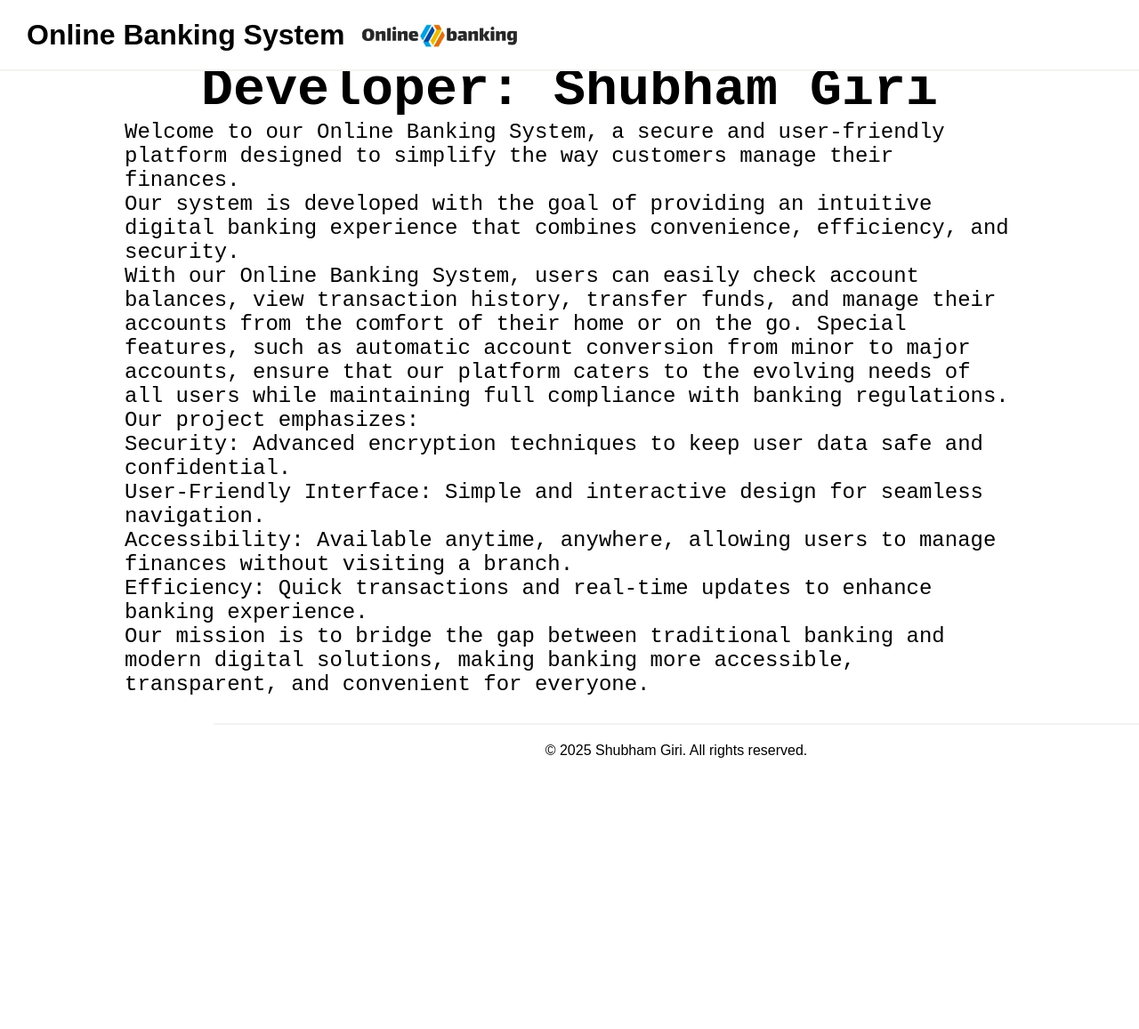
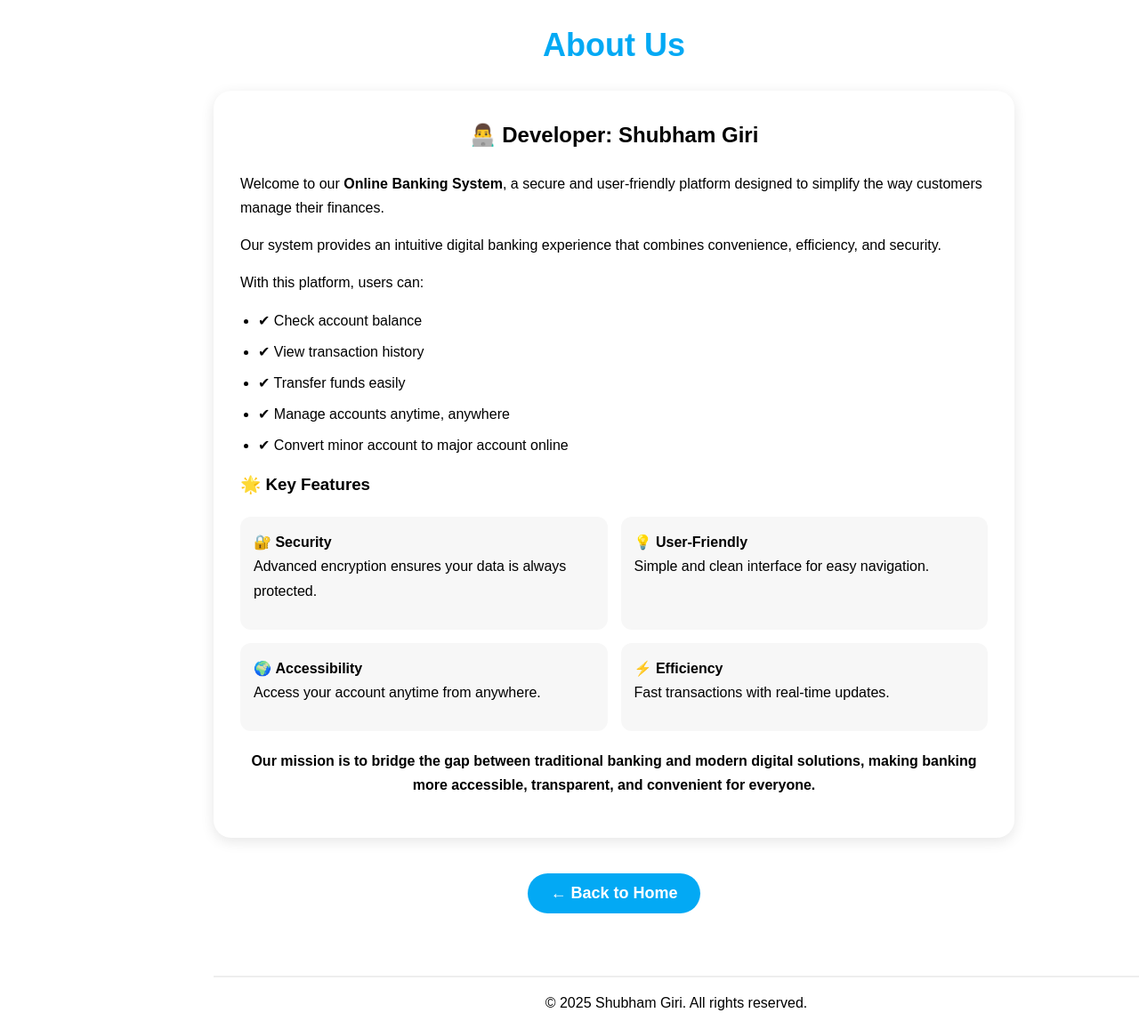
Before and after one commit to shubhamgiri729/online-banking-system, a PHP site: page /HTML/aboutUs.html in a window 1280 px wide. Shown: the whole page at 89% size. Before the commit the page ends 852 px from the top, so only its background shows below. Run offline with PHP 8.4, Linux system fonts and the light colour scheme.

Commit message:
improve About Us page UI with structured layout, feature highlights, and modern design

```diff
--- a/CSS/aboutUs.css
+++ b/CSS/aboutUs.css
@@ -1,13 +1,102 @@
 @import url("home.css");
 
-#creator{
-    margin:30px auto;
-    width:1000px;
-    text-align: center;
-    font-size:40px;
-    font-family: 'Courier New', Courier, monospace;
+.about-container {
+    margin-left: 100px;
+    padding: 30px;
 }
 
-p{
-    font-size: 10vh;
+
+.about-title {
+    text-align: center;
+    font-size: 36px;
+    margin-bottom: 30px;
+    color: #03A9F4;
 }
+
+.about-card {
+    max-width: 900px;
+    margin: auto;
+    background: #ffffff;
+    padding: 30px;
+    border-radius: 20px;
+    box-shadow: 0 4px 15px rgba(0,0,0,0.1);
+    line-height: 1.7;
+}
+
+.developer {
+    text-align: center;
+    margin-bottom: 20px;
+}
+
+.about-card p {
+    font-size: 16px;
+    margin-bottom: 15px;
+}
+
+.about-card ul {
+    margin: 15px 0;
+    padding-left: 20px;
+}
+
+.about-card ul li {
+    margin-bottom: 8px;
+}
+
+.features {
+    display: grid;
+    grid-template-columns: repeat(2, 1fr);
+    gap: 15px;
+    margin: 20px 0;
+}
+
+.feature-box {
+    background: #f7f7f7;
+    padding: 15px;
+    border-radius: 12px;
+    transition: 0.3s;
+}
+
+.feature-box:hover {
+    background: #03A9F4;
+    color: white;
+}
+
+.mission {
+    margin-top: 20px;
+    font-weight: bold;
+    text-align: center;
+}
+
+.back-btn-container {
+    text-align: center;
+    margin: 40px 0;
+}
+
+.back-btn {
+    text-decoration: none;
+    background: #03A9F4;
+    color: white;
+    padding: 12px 25px;
+    border-radius: 25px;
+    font-size: 18px;
+    font-weight: bold;
+    display: inline-block;
+    transition: all 0.3s ease;
+}
+
+.back-btn:hover {
+    background: #0288D1;
+    transform: translateY(-3px);
+    box-shadow: 0 6px 12px rgba(0,0,0,0.2);
+}
+
+.back-btn:active {
+    transform: scale(0.95);
+}
+
+footer {
+    margin-left: 240px;
+    border-top: 2px solid #eee;
+    padding: 20px;
+    text-align: center;
+}
--- a/HTML/aboutUs.html
+++ b/HTML/aboutUs.html
@@ -9,44 +9,79 @@
 </head>
 
 <body>
-    <div id="header">
-        <h1>Online Banking System</h1>
-        <a href="index.php"><img src="..//Images//onlinebank.jpg" alt="Online Banking System"
-                title="Online Banking Website"></a>
-    </div>
-    <div>
-        <h1 style="text-decoration: underline;">About Us</h1>
-        <div id="creator">
-            <h2>Developer: Shubham Giri</h2>
-            <p style="text-align: start;font-size: 3vh">Welcome to our Online Banking System, a secure and user-friendly
-                platform designed to simplify the way customers manage their finances.
-                <br>
-                Our system is developed with the goal of providing an intuitive digital banking experience that combines
-                convenience, efficiency, and security.
-                <br>
-                With our Online Banking System, users can easily check account balances, view transaction history,
-                transfer funds, and manage their accounts from the comfort of their home or on the go. Special features,
-                such as automatic account conversion from minor to major accounts, ensure that our platform caters to
-                the evolving needs of all users while maintaining full compliance with banking regulations.
 
-                Our project emphasizes:
-                <br>
-                Security: Advanced encryption techniques to keep user data safe and confidential.
-                <br>
-                User-Friendly Interface: Simple and interactive design for seamless navigation.
-                <br>
-                Accessibility: Available anytime, anywhere, allowing users to manage finances without visiting a branch.
-                <br>
-                Efficiency: Quick transactions and real-time updates to enhance banking experience.
-                <br>
-                Our mission is to bridge the gap between traditional banking and modern digital solutions, making
-                banking more accessible, transparent, and convenient for everyone.
+    <?php include "header.php" ?>
+
+    <main class="about-container">
+
+        <h1 class="about-title">About Us</h1>
+
+        <div class="about-card">
+
+            <h2 class="developer">👨‍💻 Developer: Shubham Giri</h2>
+
+            <p>
+                Welcome to our <b>Online Banking System</b>, a secure and user-friendly platform designed to simplify
+                the way customers manage their finances.
             </p>
+
+            <p>
+                Our system provides an intuitive digital banking experience that combines convenience, efficiency,
+                and security.
+            </p>
+
+            <p>
+                With this platform, users can:
+            </p>
+
+            <ul>
+                <li>✔ Check account balance</li>
+                <li>✔ View transaction history</li>
+                <li>✔ Transfer funds easily</li>
+                <li>✔ Manage accounts anytime, anywhere</li>
+                <li>✔ Convert minor account to major account online</li>
+            </ul>
+
+            <h3>🌟 Key Features</h3>
+
+            <div class="features">
+                <div class="feature-box">
+                    🔐 <b>Security</b>
+                    <p>Advanced encryption ensures your data is always protected.</p>
+                </div>
+
+                <div class="feature-box">
+                    💡 <b>User-Friendly</b>
+                    <p>Simple and clean interface for easy navigation.</p>
+                </div>
+
+                <div class="feature-box">
+                    🌍 <b>Accessibility</b>
+                    <p>Access your account anytime from anywhere.</p>
+                </div>
+
+                <div class="feature-box">
+                    ⚡ <b>Efficiency</b>
+                    <p>Fast transactions with real-time updates.</p>
+                </div>
+            </div>
+
+            <p class="mission">
+                Our mission is to bridge the gap between traditional banking and modern digital solutions,
+                making banking more accessible, transparent, and convenient for everyone.
+            </p>
+
         </div>
-    </div>
-    <footer style="text-align: center;">
+        <div class="back-btn-container">
+            <a href="index.php" class="back-btn">← Back to Home</a>
+        </div>
+
+    </main>
+
+    <footer>
         &copy; 2025 Shubham Giri. All rights reserved.
     </footer>
+
 </body>
 
 </html>
```
